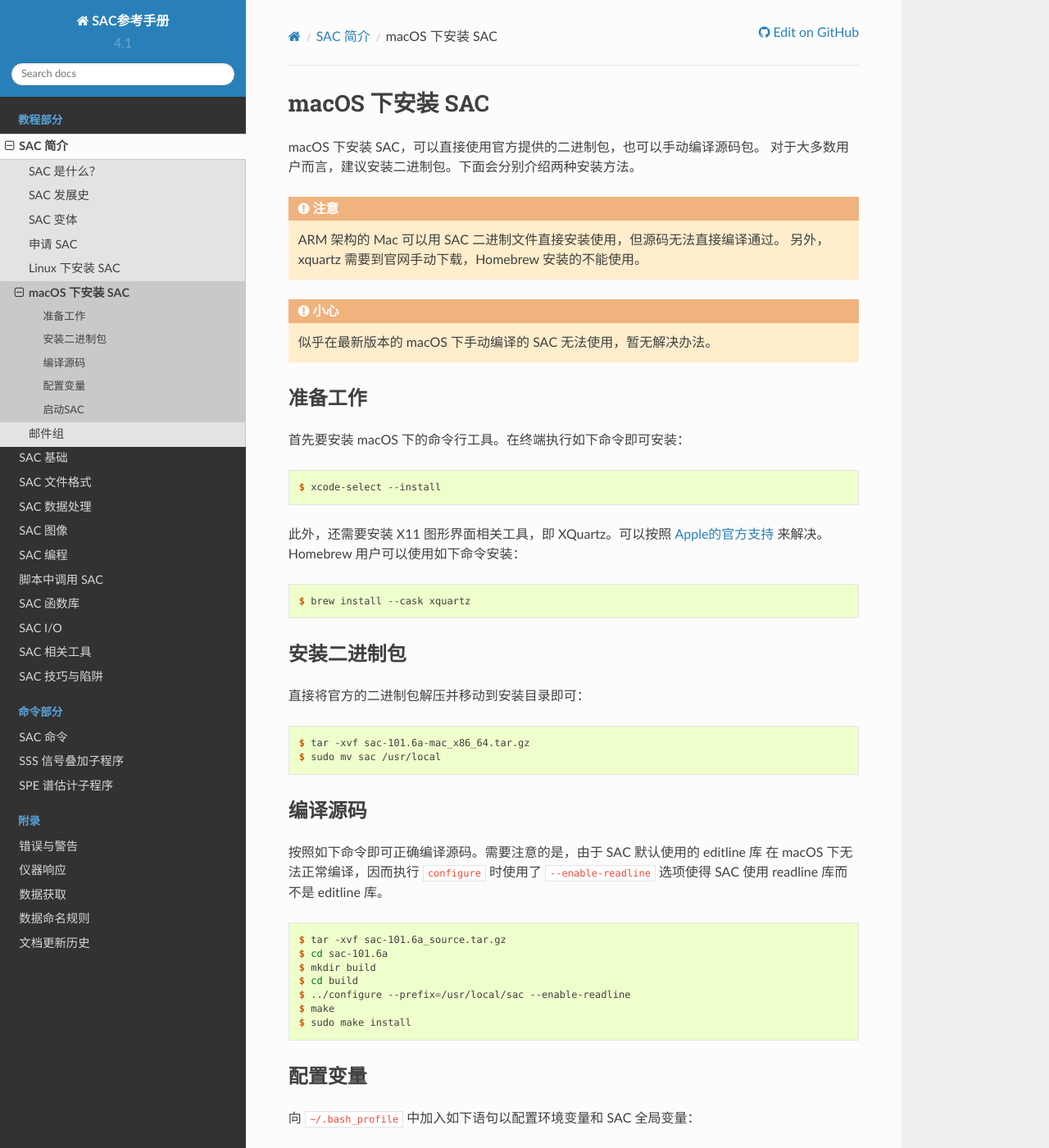
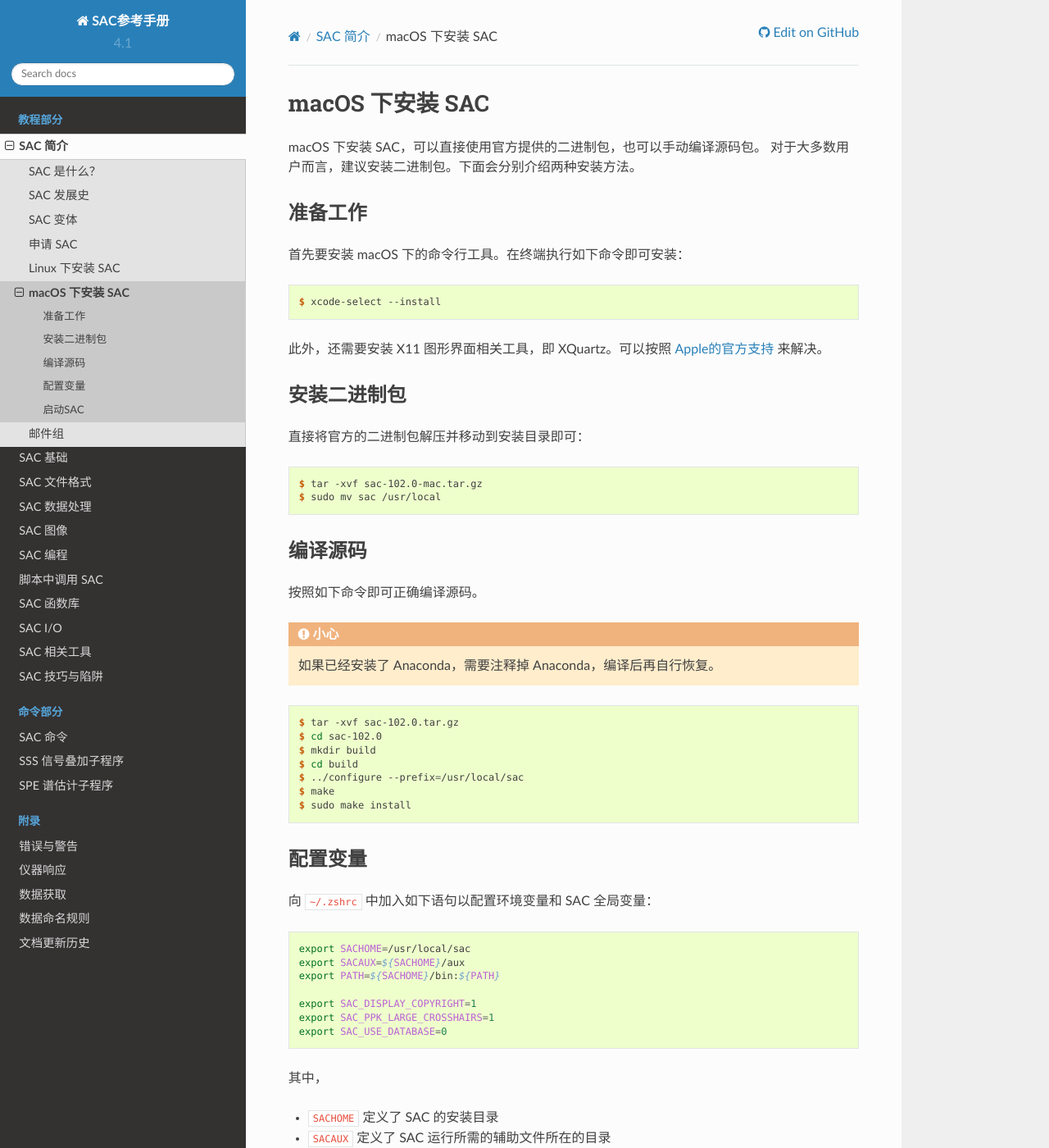
Before and after one commit to seisman/SAC_Docs_zh, a Sphinx documentation site: the page built from source/introduction/macOS-install.rst, in a window 1280 px wide and 1400 px high. Shown: the whole window at 82% size. Built offline with Sphinx 7.4.7 and the Read the Docs theme 2.0.0, drawn with Linux system fonts in a browser that asks for light colours; some of the changed text lies outside the part shown.

Commit message:
Mac 安装 sac 更新至 102 版

```diff
--- a/source/introduction/macOS-install.rst
+++ b/source/introduction/macOS-install.rst
@@ -3,15 +3,6 @@
 
 macOS 下安装 SAC，可以直接使用官方提供的二进制包，也可以手动编译源码包。
 对于大多数用户而言，建议安装二进制包。下面会分别介绍两种安装方法。
-
-.. attention::
-
-   ARM 架构的 Mac 可以用 SAC 二进制文件直接安装使用，但源码无法直接编译通过。
-   另外，xquartz 需要到官网手动下载，Homebrew 安装的不能使用。
-
-.. caution::
-
-   似乎在最新版本的 macOS 下手动编译的 SAC 无法使用，暂无解决办法。
 
 准备工作
 --------
@@ -24,11 +15,6 @@
 
 此外，还需要安装 X11 图形界面相关工具，即 XQuartz。可以按照
 `Apple的官方支持 <https://support.apple.com/zh-cn/HT201341>`_ 来解决。
-Homebrew 用户可以使用如下命令安装：
-
-.. code-block:: console
-
-    $ brew install --cask xquartz
 
 安装二进制包
 ------------
@@ -37,30 +23,32 @@
 
 .. code-block:: console
 
-    $ tar -xvf sac-101.6a-mac_x86_64.tar.gz
+    $ tar -xvf sac-102.0-mac.tar.gz
     $ sudo mv sac /usr/local
 
 编译源码
 --------
 
-按照如下命令即可正确编译源码。需要注意的是，由于 SAC 默认使用的 editline 库
-在 macOS 下无法正常编译，因而执行 ``configure`` 时使用了 ``--enable-readline``
-选项使得 SAC 使用 readline 库而不是 editline 库。
+按照如下命令即可正确编译源码。
+
+.. caution::
+
+   如果已经安装了 Anaconda，需要注释掉 Anaconda，编译后再自行恢复。
 
 .. code-block:: console
 
-    $ tar -xvf sac-101.6a_source.tar.gz
-    $ cd sac-101.6a
+    $ tar -xvf sac-102.0.tar.gz
+    $ cd sac-102.0
     $ mkdir build
     $ cd build
-    $ ../configure --prefix=/usr/local/sac --enable-readline
+    $ ../configure --prefix=/usr/local/sac
     $ make
     $ sudo make install
 
 配置变量
 --------
 
-向 ``~/.bash_profile`` 中加入如下语句以配置环境变量和 SAC 全局变量：
+向 ``~/.zshrc`` 中加入如下语句以配置环境变量和 SAC 全局变量：
 
 .. code-block:: bash
 
@@ -86,11 +74,11 @@
 -  ``SAC_USE_DATABASE`` 用于控制是否允许将 SAC 格式转换为 GSE2.0 格式，
    一般用不到该特性，故而设置其值为0
 
-修改完 ``~/.bash_profile`` 后，执行以下命令使配置的环境变量生效：
+修改完 ``~/.zshrc`` 后，执行以下命令使配置的环境变量生效：
 
 .. code-block:: console
 
-    $ source ~/.bash_profile
+    $ source ~/.zshrc
 
 启动SAC
 -------
@@ -100,7 +88,7 @@
 .. code-block:: console
 
     $ sac
-     SEISMIC ANALYSIS CODE [11/11/2013 (Version 101.6a)]
+     SEISMIC ANALYSIS CODE [04/19/2021 (Version 102.0)]
      Copyright 1995 Regents of the University of California
 
     SAC>
```
